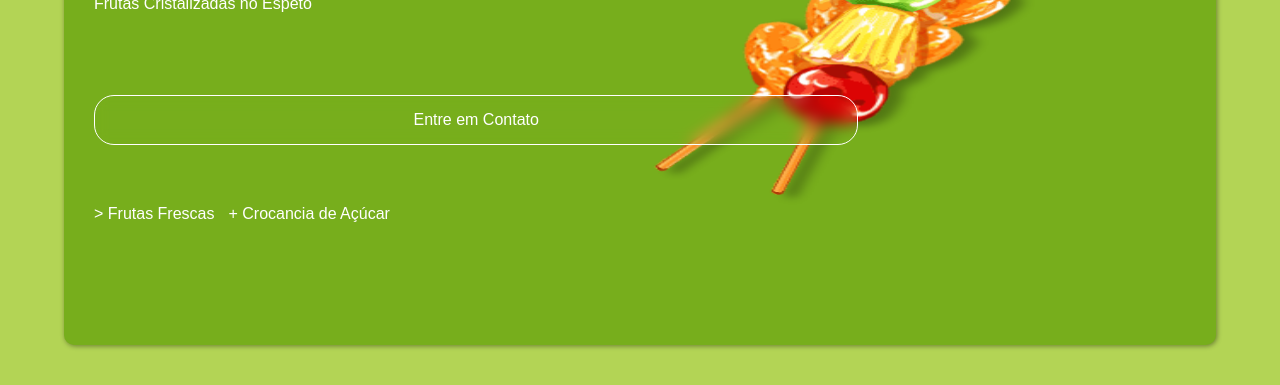
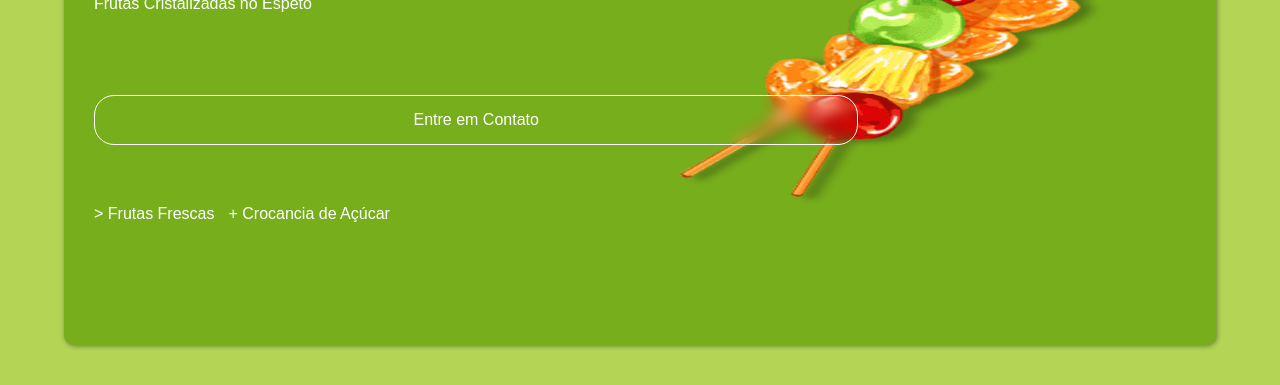
Before and after one commit to NattanSzz/crystalize, a plain HTML site: page index.html in a window 1280 px wide. Shown: the part 415-800 px from the top of the page. Drawn offline with Linux system fonts and the light colour scheme.

Commit message:
Update style.css

```diff
--- a/style.css
+++ b/style.css
@@ -88,9 +88,10 @@ ul li {
 }
 
 img {
-    grid-row: 2 / -1;
+    grid-row: 2 / 5;
     grid-column: 2 / -1;
     width: 80%;
     height: 80%;
     justify-self: right;
+    align-self: end;
 }
```
